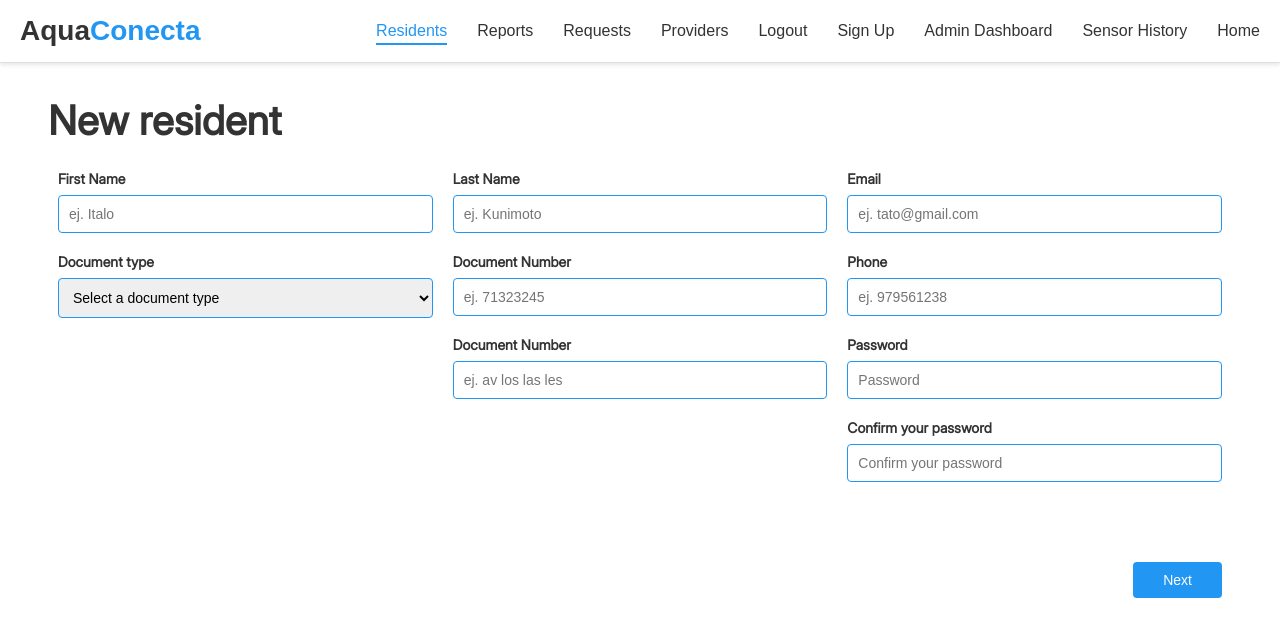
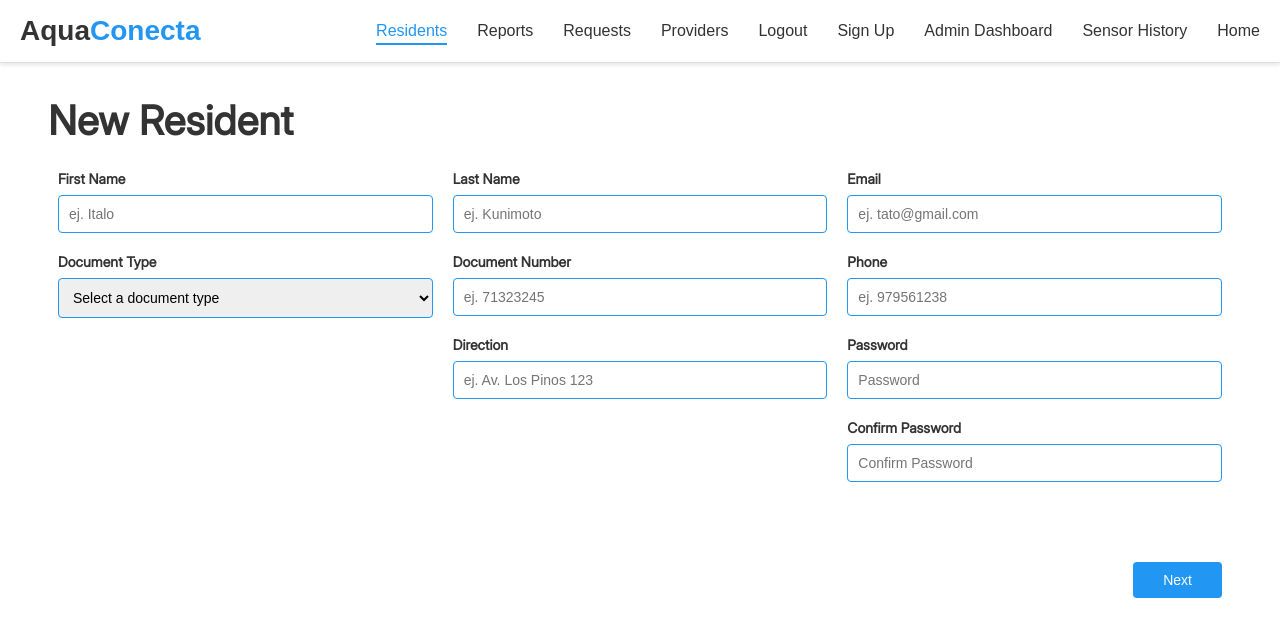
Before and after one commit to IronCoders-IOT/Frontend, an Angular app: page /residents/create in a window 1280 px wide. Shown: the top 636 px of the page. Built offline with nearby package versions, Linux system fonts and the light colour scheme; sample sign-in values are in the browser's storage.

Commit message:
feature: Add restrictions to create a new resident

```diff
--- a/src/app/AquaConecta/residents/presentation/create-resident/create-resident.component.html
+++ b/src/app/AquaConecta/residents/presentation/create-resident/create-resident.component.html
@@ -1,7 +1,7 @@
 <app-header-content></app-header-content>
 
 <div class="form-section">
-  <h2 class="form-title">New resident</h2>
+  <h2 class="form-title">New Resident</h2>
 
   <form [formGroup]="residentForm" (ngSubmit)="onSubmit()">
     <div class="form-layout">
@@ -9,40 +9,53 @@
       <div class="form-column left-column">
         <div class="form-group">
           <label for="firstName">First Name</label>
-          <input type="text" id="firstName" formControlName="firstName" placeholder="ej. Italo"
-                 class="form-control">
+          <input type="text" id="firstName" formControlName="firstName" placeholder="ej. Italo" class="form-control">
+          <div *ngIf="residentForm.get('firstName')?.hasError('required') && residentForm.get('firstName')?.touched" class="error-msg">
+            First Name is required.
+          </div>
         </div>
 
         <div class="form-group">
-          <label for="documentType">Document type</label>
+          <label for="documentType">Document Type</label>
           <select id="documentType" formControlName="documentType" class="form-control">
-            <option value="" disabled selected>Select a document type</option>
+            <option value="" disabled>Select a document type</option>
             <option value="DNI">DNI</option>
             <option value="Passport">Passport</option>
             <option value="RUC">RUC</option>
           </select>
+          <div *ngIf="residentForm.get('documentType')?.hasError('required') && residentForm.get('documentType')?.touched" class="error-msg">
+            Document Type is required.
+          </div>
         </div>
-
       </div>
 
       <!-- Segunda columna -->
       <div class="form-column middle-column">
         <div class="form-group">
           <label for="lastName">Last Name</label>
-          <input type="text" id="lastName" formControlName="lastName" placeholder="ej. Kunimoto"
-                 class="form-control">
+          <input type="text" id="lastName" formControlName="lastName" placeholder="ej. Kunimoto" class="form-control">
+          <div *ngIf="residentForm.get('lastName')?.hasError('required') && residentForm.get('lastName')?.touched" class="error-msg">
+            Last Name is required.
+          </div>
         </div>
 
         <div class="form-group">
           <label for="documentNumber">Document Number</label>
-          <input type="text" id="documentNumber" formControlName="documentNumber"
-                 placeholder="ej. 71323245" class="form-control">
+          <input type="text" id="documentNumber" formControlName="documentNumber" placeholder="ej. 71323245" class="form-control">
+          <div *ngIf="residentForm.get('documentNumber')?.hasError('required') && residentForm.get('documentNumber')?.touched" class="error-msg">
+            Document Number is required.
+          </div>
         </div>
 
         <div class="form-group">
-          <label for="direction">Document Number</label>
-          <input type="text" id="direction" formControlName="direction"
-                 placeholder="ej. av los las les" class="form-control">
+          <label for="direction">Direction</label>
+          <input type="text" id="direction" formControlName="direction" placeholder="ej. Av. Los Pinos 123" class="form-control">
+          <div *ngIf="residentForm.get('direction')?.hasError('required') && residentForm.get('direction')?.touched" class="error-msg">
+            Direction is required.
+          </div>
+          <div *ngIf="residentForm.get('direction')?.hasError('minlength') && residentForm.get('direction')?.touched" class="error-msg">
+            Direction must be at least 5 characters.
+          </div>
         </div>
       </div>
 
@@ -51,23 +64,47 @@
         <div class="form-group">
           <label for="email">Email</label>
           <input type="email" id="email" formControlName="email" placeholder="ej. tato@gmail.com" class="form-control">
+          <div *ngIf="residentForm.get('email')?.hasError('required') && residentForm.get('email')?.touched" class="error-msg">
+            Email is required.
+          </div>
+          <div *ngIf="residentForm.get('email')?.hasError('email') && residentForm.get('email')?.touched" class="error-msg">
+            Enter a valid email.
+          </div>
         </div>
 
         <div class="form-group">
           <label for="phone">Phone</label>
-          <input type="phone" id="phone" formControlName="phone" placeholder="ej. 979561238" class="form-control">
+          <input type="tel" id="phone" formControlName="phone" placeholder="ej. 979561238" class="form-control">
+          <div *ngIf="residentForm.get('phone')?.hasError('required') && residentForm.get('phone')?.touched" class="error-msg">
+            Phone is required.
+          </div>
+          <div *ngIf="residentForm.get('phone')?.hasError('pattern') && residentForm.get('phone')?.touched" class="error-msg">
+            Phone must have exactly 9 digits.
+          </div>
         </div>
 
         <div class="form-group">
           <label for="password">Password</label>
-          <input type="password" id="password" formControlName="password" placeholder="Password"
-                 class="form-control">
+          <input type="password" id="password" formControlName="password" placeholder="Password" class="form-control">
+          <div *ngIf="residentForm.get('password')?.hasError('required') && residentForm.get('password')?.touched" class="error-msg">
+            Password is required.
+          </div>
+          <div *ngIf="residentForm.get('password')?.hasError('minlength') && residentForm.get('password')?.touched" class="error-msg">
+            Password must be at least 6 characters.
+          </div>
         </div>
 
         <div class="form-group">
-          <label for="confirmPassword">Confirm your password</label>
-          <input type="password" id="confirmPassword" formControlName="confirmPassword"
-                 placeholder="Confirm your password" class="form-control">
+          <label for="confirmPassword">Confirm Password</label>
+          <input type="password" id="confirmPassword" formControlName="confirmPassword" placeholder="Confirm Password" class="form-control">
+          <div *ngIf="residentForm.get('confirmPassword')?.hasError('required') && residentForm.get('confirmPassword')?.touched" class="error-msg">
+            Confirming your password is required.
+          </div>
+        </div>
+
+        <!-- Validación cruzada para coincidencia de contraseñas -->
+        <div *ngIf="residentForm.errors?.['passwordMismatch'] && residentForm.touched" class="error-msg">
+          Passwords do not match.
         </div>
       </div>
     </div>
--- a/src/app/AquaConecta/residents/presentation/create-resident/create-resident.component.scss
+++ b/src/app/AquaConecta/residents/presentation/create-resident/create-resident.component.scss
@@ -6,7 +6,11 @@
   border-radius: 4px !important;
   font-family: 'Inter-Regular', sans-serif !important;
 }
-
+.error-msg {
+  color: #e53935;
+  font-size: 0.875rem;
+  margin-top: 4px;
+}
 .resident-page-container {
   display: flex;
   flex-direction: column;
--- a/src/app/AquaConecta/residents/presentation/create-resident/create-resident.component.ts
+++ b/src/app/AquaConecta/residents/presentation/create-resident/create-resident.component.ts
@@ -86,28 +86,24 @@ export class CreateResidentComponent implements OnInit {
 
   this.isSubmitting = true;
 
-    // Crear instancia del modelo Resident
   const resident = new Resident(this.residentForm.value);
-
   const residentData = resident.toCreateRequest();
 
-    console.log('Datos del residente:', residentData);
+  this.residentService.createResident(residentData).subscribe({
+    next: () => {
+      this.isSubmitting = false;
 
-    this.residentService.createResident(residentData).subscribe({
-      next: (resident) => {
-        console.log('Respuesta del servidor:', resident);
-        this.isSubmitting = false;
       this.snackBar.open('Resident created successfully', 'Close', {
-          duration: 3000,
+        duration: 2000,
         verticalPosition: 'bottom',
         horizontalPosition: 'center',
         panelClass: ['custom-snackbar']
       });
-        /*
+
+      // 🔁 Redirige a /residents después del mensaje
       setTimeout(() => {
         this.router.navigate(['/residents']);
-        }, 1000);
-         */
+      }, 500); // puedes quitar el delay si no lo necesitas
     },
     error: (err) => {
       console.error('Error al crear el residente:', err);
```
Lines whose indentation alone changed are shown as unchanged.
